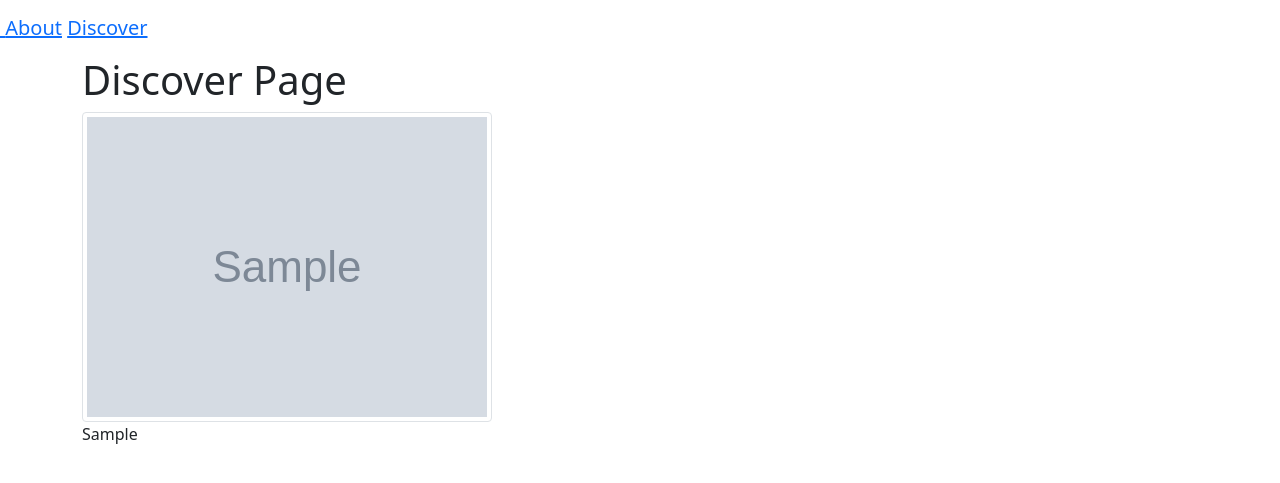
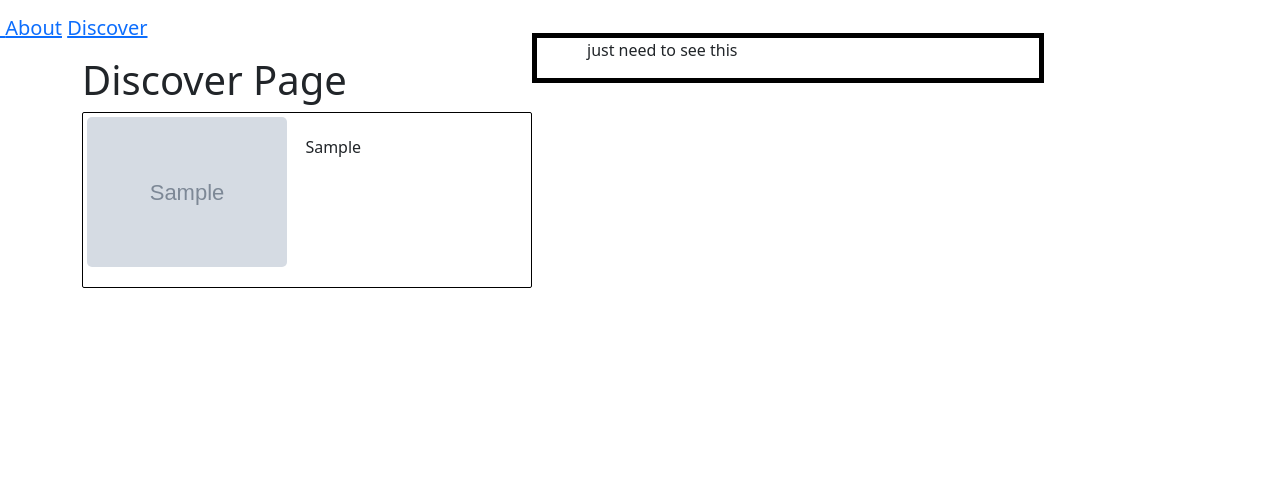
Before and after one commit to Alos222/project_wayfarer, a Django app: page /discover/ in a window 1280 px wide. Shown: the top 483 px of the page. Run offline with Django 4.2, Linux system fonts and the light colour scheme; tables that the repository leaves empty hold one stand-in row (values such as "Sample post"); grey boxes marked "Sample" are stand-in pictures.

Commit message:
discover page now has functioning click list, div block is being updated with data from click

```diff
--- a/main_app/static/scripts/main.js
+++ b/main_app/static/scripts/main.js
@@ -1,12 +1,11 @@
-$locations = $('.location');
-$locationContent = $('.locationContent')
-console.log($locations)
+// Variables from discover page
+$list = $('.city_list')
+$discovercard = $('#discovercard')
 
-$locationContent.click(function() {
-    $(this).toggleClass('d-none')
+
+// This function handles clicks for the list of locations and populates the div block with location data
+$list.click(function(){
+    let description = $(this).find('#city_description').html()
+    $discovercard.empty()
+    $discovercard.append(description)
 })
-
-$locations.click(function(){
-    console.log('this is a click!')
-    console.log($(this).children().toggleClass('d-none'))
-})
--- a/main_app/static/styles/main.css
+++ b/main_app/static/styles/main.css
@@ -0,0 +1,38 @@
+.image_city{
+    display: flex;
+    flex-direction: row-reverse;
+    justify-content: flex-end;
+    border: .5px solid black;
+    border-radius: 2px;
+    width: 450px;
+}
+#discover_img {
+    border-radius: 5px;
+    width: 200px;
+    margin: 2% 2% ;
+}
+
+#discover_city{
+    margin: 5%;
+}
+
+.city_list{
+    display: flex;
+    flex-direction: row-reverse;
+    justify-content: flex-end;
+}
+
+#discover_container{
+    display: flex;
+    flex-direction: column;
+}
+
+#discovercard{
+    position: absolute;
+    border: 5px solid black;
+    width: 40%;
+    max-height: 50%;
+    margin-top: -255px;
+    margin-left: 450px;
+    padding-left: 50px;
+}
--- a/main_app/templates/discover.html
+++ b/main_app/templates/discover.html
@@ -1,25 +1,24 @@
 {% extends 'base.html' %}
 {% block content %}
     <h1>Discover Page</h1>
-    <div class="row">
-    <div class="" id="list">
-        {% for location in locations %}
+    {% for location in locations %}
+    <div id="discover_container">
 
-        <div class="col-md-6">
-            <img class="img-thumbnail" src="{{location.img}}" alt="{{location.city}}"/>
-        <div class="location">
-            {{location.city}}
-            <div class="locationContent d-none">
-                <div class="contentbox">
-                    <h3>{{location.city}}</h3>
-                    <p class="location_p">{{location.description}}<p>
-                </div>
-            </div>
+    <div class="city_list">
+        <div class="image_city">
+        <p class="d-none" id="locationid">{{location.pk}}</p>
+        <p class="cities" id="discover_city">{{location.city}}</p>
+        <p class="d-none" id="city_description">{{location.description}}<p>
+        <img src="{{location.img}}" id="discover_img"/>
         </div>
+    </div>
+    {% endfor %}
+    <div class="discover_desc">
+        <div id="discovercard">
+            <p>just need to see this</p>
         </div>
+    </div>
 
-        {% endfor %}
-    </div>
     </div>
 
 
```
